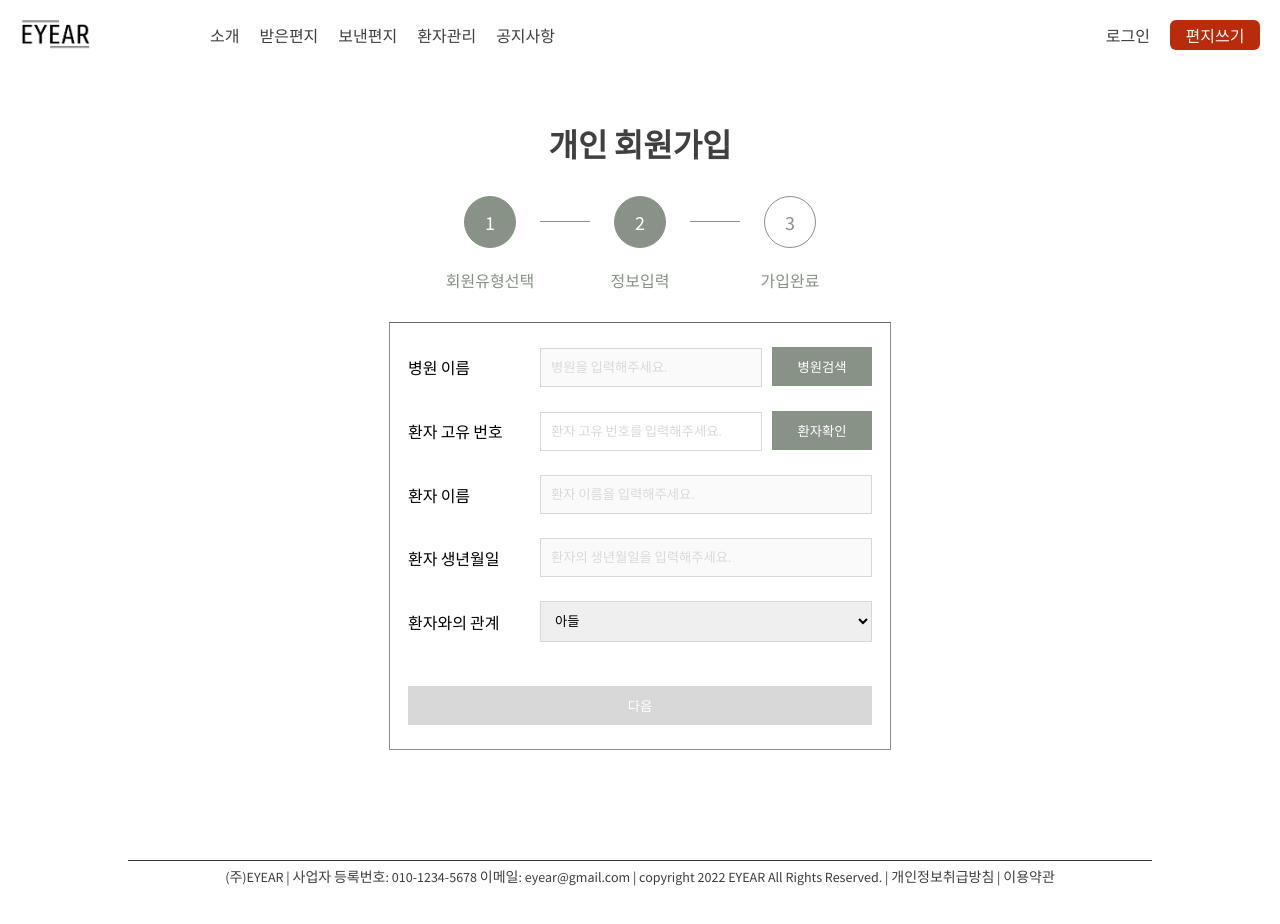
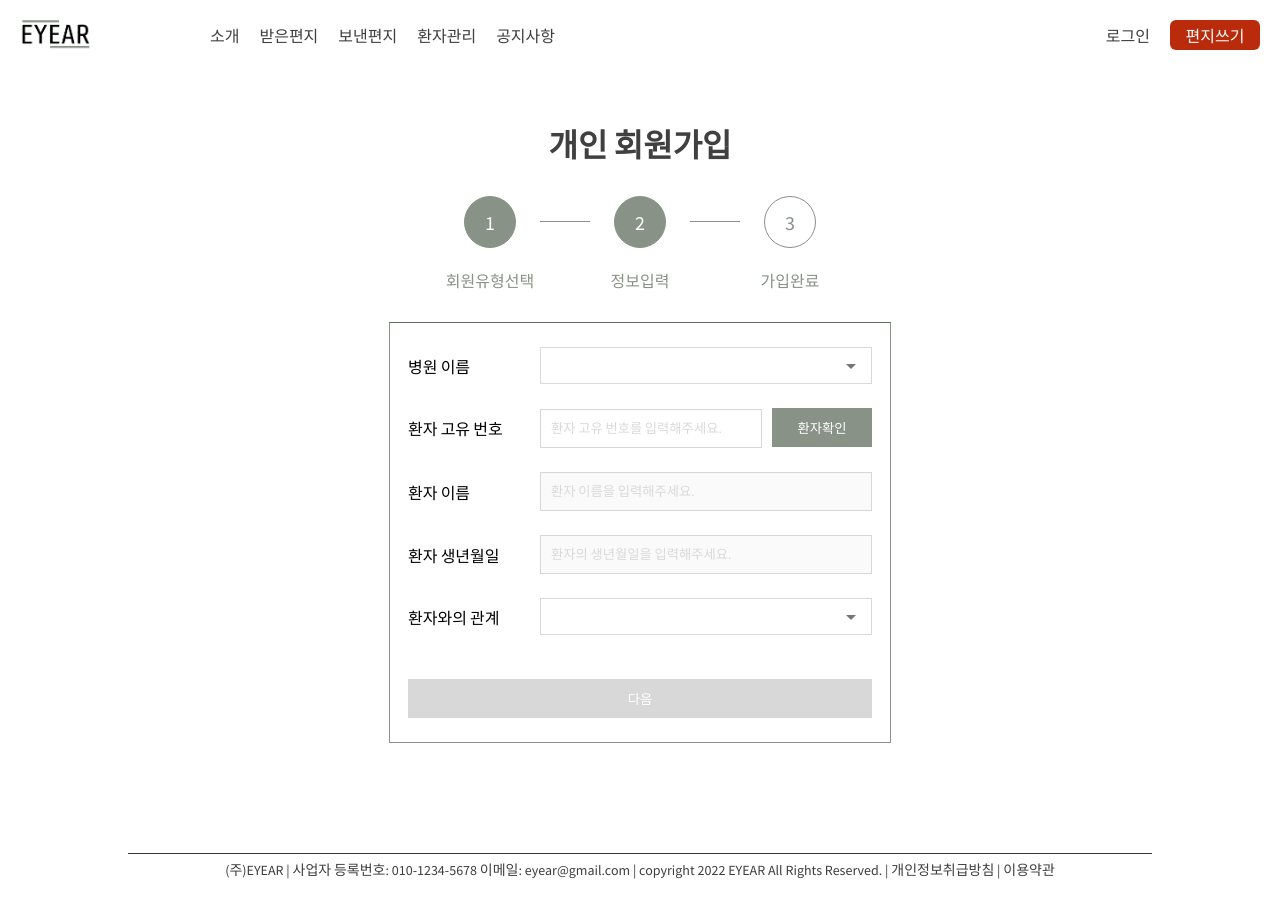
Before and after one commit to eyear22/eyear_frontend, a React (Create React App) app: page /join/user in a window 1280 px wide. Shown: the top 924 px of the page. Built offline with nearby package versions, Linux system fonts and the light colour scheme.

Commit message:
[FEAT] 커스텀 select 생성

```diff
--- /dev/null
+++ b/src/components/joinUser/CustomSelect.js
@@ -0,0 +1,51 @@
+import { Autocomplete, TextField } from '@mui/material';
+import { useState } from 'react';
+import styled from 'styled-components';
+import { mobile } from '../../utils/responsive';
+
+const CustomSelect = ({ data, onChange }) => {
+  const [open, setOpen] = useState(false);
+
+  return (
+    <div>
+      <Input
+        open={open}
+        onOpen={() => {
+          setOpen(true);
+        }}
+        onClose={() => {
+          setOpen(false);
+        }}
+        isOptionEqualToValue={(option, value) => option.id === value.id}
+        getOptionLabel={(option) => option.name}
+        options={data}
+        ListboxProps={{
+          sx: { fontSize: 14 },
+        }}
+        renderInput={(params) => <TextField {...params} label="" InputLabelProps={{ style: { fontSize: 14 } }} />}
+        onChange={(e, value) => {
+          onChange(value);
+        }}
+      />
+    </div>
+  );
+};
+
+const Input = styled(Autocomplete)`
+  min-width: 332px;
+  background-color: #fff;
+  border-color: red;
+  & .MuiOutlinedInput-root {
+    & fieldset {
+      border-color: #d9d9d9;
+      border-radius: 0px;
+    }
+  }
+  & .MuiInputBase-input {
+    height: 4px;
+    font-size: 14px;
+  }
+  ${mobile({ minWidth: 240 })}
+`;
+
+export default CustomSelect;
--- a/src/components/joinUser/FirstInput.js
+++ b/src/components/joinUser/FirstInput.js
@@ -1,5 +1,16 @@
 import styled from 'styled-components';
 import { mobile } from '../../utils/responsive';
+import CustomSelect from './CustomSelect';
+
+const hospitals = [
+  { id: '0', name: '서울요양병원' },
+  { id: '1', name: '인천참사랑요양병원' },
+];
+
+const relations = [
+  { id: '0', name: '아들' },
+  { id: '1', name: '딸' },
+];
 
 const FirstInput = ({ activeIndex, hospitalName, patientId, patientName, patientBirth, relation }) => {
   // 병원 검색(현재는 임의 값)
@@ -23,7 +34,12 @@ const FirstInput = ({ activeIndex, hospitalName, patientId, patientName, patient
 
   // null값이 있는지 확인
   const checkNull =
-    hospitalName.value == '' || patientId.value == '' || patientName.value == '' || patientBirth.value == '';
+    hospitalName.value == '' ||
+    hospitalName.value == null ||
+    patientId.value == '' ||
+    patientName.value == '' ||
+    patientBirth.value == '' ||
+    patientBirth.value == null;
 
   // 다음 버튼 눌렀을 때
   const onClick = () => {
@@ -34,10 +50,7 @@ const FirstInput = ({ activeIndex, hospitalName, patientId, patientName, patient
     <Container>
       <Wrap>
         <Title>병원 이름</Title>
-        <Right>
-          <Input disabled value={hospitalName.value} placeholder="병원을 입력해주세요." />
-          <RightButton onClick={() => searchHospital()}>병원검색</RightButton>
-        </Right>
+        <CustomSelect data={hospitals} onChange={hospitalName.onChange} />
       </Wrap>
       <Wrap>
         <Title>환자 고유 번호</Title>
@@ -60,10 +73,7 @@ const FirstInput = ({ activeIndex, hospitalName, patientId, patientName, patient
       </Wrap>
       <Wrap>
         <Title>환자와의 관계</Title>
-        <Select placeholder="환자와의 관계를 입력해주세요." onChange={changeFilter}>
-          <option value="sun">아들</option>
-          <option value="daughter">딸</option>
-        </Select>
+        <CustomSelect data={relations} onChange={relation.onChange} />
       </Wrap>
       <NextButton disabled={checkNull} onClick={() => onClick()}>
         다음
@@ -143,14 +153,4 @@ const NextButton = styled.button`
   }
 `;
 
-const Select = styled.select`
-  padding: 10px;
-  width: 332px;
-  border: 1px solid #d7d7d7;
-  &:focus {
-    outline: none;
-  }
-  ${mobile({ width: 240 })}
-`;
-
 export default FirstInput;
```
